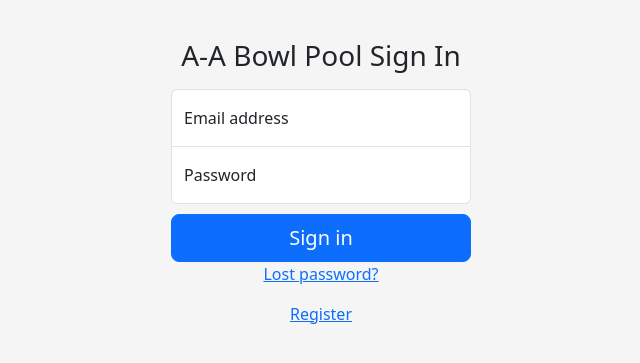
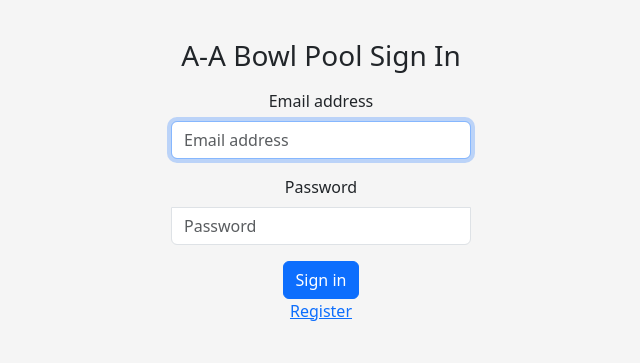
Before and after one commit to aarestad/bowlpool, a Django app: page /accounts/login/ in a window 1280 px wide. Shown: the part 113-476 px from the top of the page, without its empty margins (307-947 px from the left). Run offline with Django 4.2, Linux system fonts and the light colour scheme; some libraries are stand-ins or nearby versions.

Commit message:
make better use of django-bootstrap

```diff
--- a/bowlpool_app/templates/registration/login.html
+++ b/bowlpool_app/templates/registration/login.html
@@ -1,31 +1,23 @@
 {% extends 'base.html' %}
 
+{% load django_bootstrap5 %}
 {% load static %}
 
 {% block content %}
   <link href="{% static 'bowlpool_app/css/signin.css' %}" rel="stylesheet">
 
   <div class="form-signin text-center">
-    <form method="post" action="{% url 'login' %}">
+    <h1 class="h3 mb-3 fw-normal">A-A Bowl Pool Sign In</h1>
+
+    <form method="post" action="{% url 'login' %}" class="form">
       {% csrf_token %}
-
-      <h1 class="h3 mb-3 fw-normal">A-A Bowl Pool Sign In</h1>
-
-      <div class="form-floating">
-        <input type="email" name="username" class="form-control" id="floatingInput" placeholder="name@example.com">
-        <label for="floatingInput">Email address</label>
-      </div>
-      <div class="form-floating">
-        <input type="password" name="password" class="form-control" id="floatingPassword" placeholder="Password">
-        <label for="floatingPassword">Password</label>
-        </tr>
-      </div>
+      {% bootstrap_form form alert_error_type="fields" %}
 
       <input type="hidden" name="next" value="{{ next }}">
 
-      <input class="w-100 btn btn-lg btn-primary" type="submit" value="Sign in">
+      {% bootstrap_button size="lg" extra_classes="w-100 btn-primary" button_type="submit" content="Sign in" %}
 
-      <p><a href="{% url 'password_reset' %}">Lost password?</a></p>
+      {% comment %} <p><a href="{% url 'password_reset' %}">Lost password?</a></p> {% endcomment %}
 
       <p><a href="{% url 'register' %}">Register</a></p>
     </form>
```
